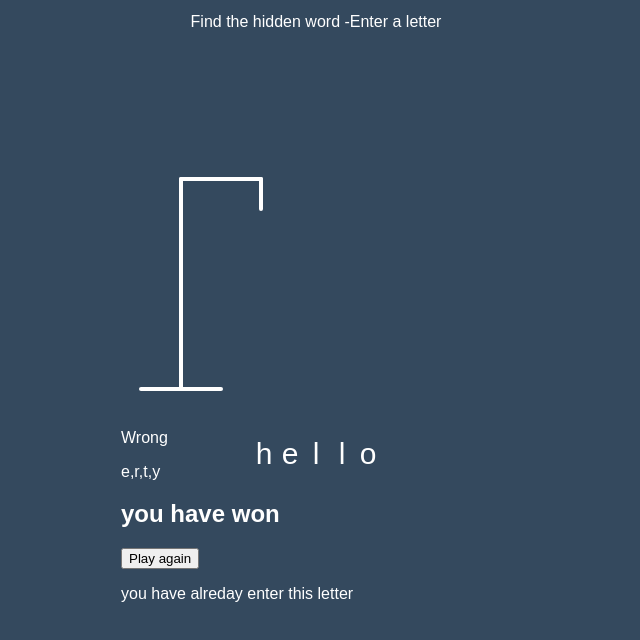
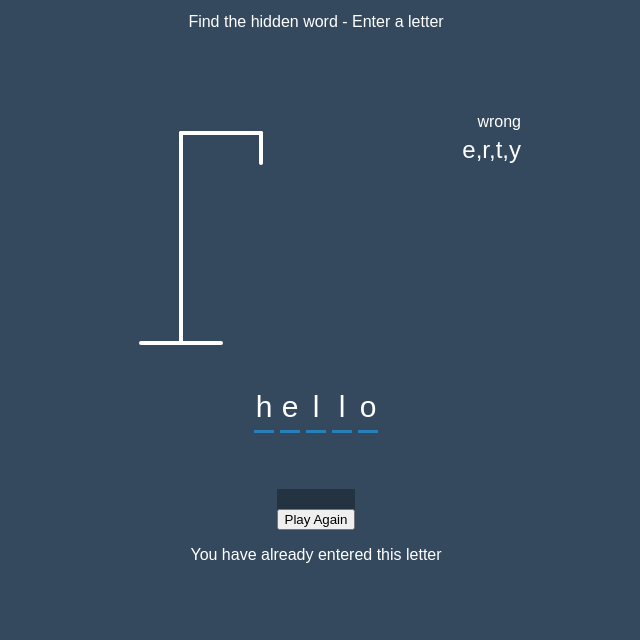
Before and after one commit to sadafamininia99/Hangman-Game, a plain HTML site: page index.html in a window 1280 px wide. Shown: the part 60-700 px from the top of the page, without its empty margins (324-964 px from the left). Drawn offline with Linux system fonts and the light colour scheme.

Commit message:
edit html and my css class popup

```diff
--- a/index.html
+++ b/index.html
@@ -1,48 +1,42 @@
     <!DOCTYPE html>
     <html lang="en">
     <head>
-    <meta charset="UTF-8">
-    <meta http-equiv="X-UA-Compatible" content="IE=edge">
-    <meta name="viewport" content="width=device-width, initial-scale=1.0">
-    <link rel="stylesheet" href="style.css">
+        <meta charset="UTF-8" />
+        <meta name="viewport" content="width=device-width, initial-scale=1.0" />
+        <meta http-equiv="X-UA-Compatible" content="ie=edge" />
+        <link rel="stylesheet" href="style.css" />
         <title>Hangman</title>
     </head>
     <body>
-    <h1>
-        Hangman
-    </h1>
-    <p>Find the hidden word -Enter a letter</p>
-
+        <h1>Hangman</h1>
+        <p>Find the hidden word - Enter a letter</p>
         <div class="game-container">
-    <!--road-->
-    <svg  height="250" width="200" class="figure-container">
+        <svg height="250" width="200" class="figure-container">
+            <!-- Rod -->
             <line x1="60" y1="20" x2="140" y2="20" />
             <line x1="140" y1="20" x2="140" y2="50" />
             <line x1="60" y1="20" x2="60" y2="230" />
             <line x1="20" y1="230" x2="100" y2="230" />
-        <!--head-->
-        <circle cx="140" cy="70" r="20"
-         class="figure-part "/>
-        <!--body-->
-        <line x1="140" y1="90" x2="140" y2="150"
-        class="figure-part "/>
-<!--arms-->
-        <line x1="140" y1="120" x2="120" y2="100"
-        class="figure-part " />
-        <line x1="140" y1="120" x2="160" y2="100"
-        class="figure-part "/>
-        <!--legs-->
-        <line x1="140" y1="150" x2="120" y2="180"
-        class="figure-part "/>
-        <line x1="140" y1="150" x2="160" y2="180"
-        class="figure-part " />
+
+            <!-- Head -->
+            <circle cx="140" cy="70" r="20" class="figure-part" />
+            <!-- Body -->
+            <line x1="140" y1="90" x2="140" y2="150" class="figure-part" />
+            <!-- Arms -->
+            <line x1="140" y1="120" x2="120" y2="100" class="figure-part" />
+            <line x1="140" y1="120" x2="160" y2="100" class="figure-part" />
+            <!-- Legs -->
+            <line x1="140" y1="150" x2="120" y2="180" class="figure-part" />
+            <line x1="140" y1="150" x2="160" y2="180" class="figure-part" />
         </svg>
-    <div class="wrong-letters-containers">
+
+        <div class="wrong-letters-container">
             <div id="wrong-letters">
-            <p>Wrong</p>
-            <span>e,r,t,y </span>
+                <p>wrong</p>
+                <span>e,r,t,y</span>
+            </div>
+        </div>
 
-        </div>
         <div class="word" id="word">
             <div class="letter">h</div>
             <div class="letter">e</div>
@@ -51,19 +45,21 @@
             <div class="letter">o</div>
         </div>
         </div>
-    <!-- container for final message-->
+
+        <!-- Container for final message -->
         <div class="popup-container" id="popup-container">
         <div class="popup">
-        <h2 id="final-message">
-            you have won
-        </h2>
-        <button id="play-button">Play again</button>
+            <h2 id="final-message"></h2>
+            <button id="play-button">Play Again</button>
         </div>
         </div>
-<!-- notifications-->
+
+        <!-- Notification -->
         <div class="notification-container" id="notification-container">
-    <p>you have alreday enter this letter</p>
+        <p>You have already entered this letter</p>
         </div>
 
+
+        <script src="script.js"></script>
     </body>
     </html>
--- a/style.css
+++ b/style.css
@@ -54,15 +54,16 @@
     font-size: 24px;
   }
 
-  .word{
+  .word {
     display: flex;
     position: absolute;
     bottom: 10px;
-      left:50%;
+    left: 50%;
     transform: translateX(-50%);
   }
-  .letter{
-      border-bottom: 30x solid #2980b9;
+
+  .letter {
+    border-bottom: 3px solid #2980b9;
     display: inline-flex;
     font-size: 30px;
     align-items: center;
@@ -70,5 +71,9 @@
     margin: 0 3px;
     height: 50px;
     width: 20px;
+  }
+
+  .popup-container {
+    background-color: rgba(0, 0, 0, 0.3);
 
   }
```
Lines whose indentation alone changed are shown as unchanged.
